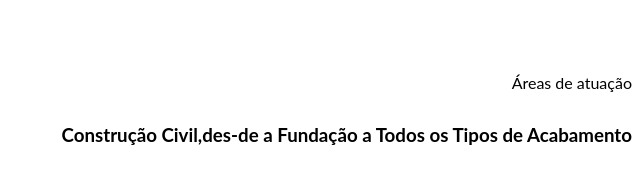
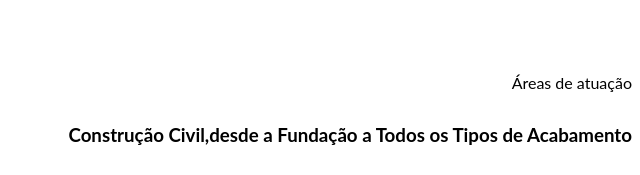
Before and after one commit to damiao-web/Projeto-Empresa, a plain HTML site: page index.html in a window 1280 px wide. Shown: the part 1280-1455 px from the top of the page, 0-640 px from the left. Drawn offline with nearby package versions, Linux system fonts and the light colour scheme; a web font is replaced by a local one.

Commit message:
correção

```diff
--- a/index.html
+++ b/index.html
@@ -54,7 +54,7 @@
     <main id="expertise-areas" class="text-image-section">
         <div id="expertise-information" class="text-container">
             <p id="section-subtitle">Áreas de atuação</p>
-            <h3 id="section-title">Construção Civil,des-de a Fundação a Todos os Tipos de Acabamento
+            <h3 id="section-title">Construção Civil,desde a Fundação a Todos os Tipos de Acabamento
 
             </h3>
             <a href="#" class="btn">Saiba Mais</a>
```
